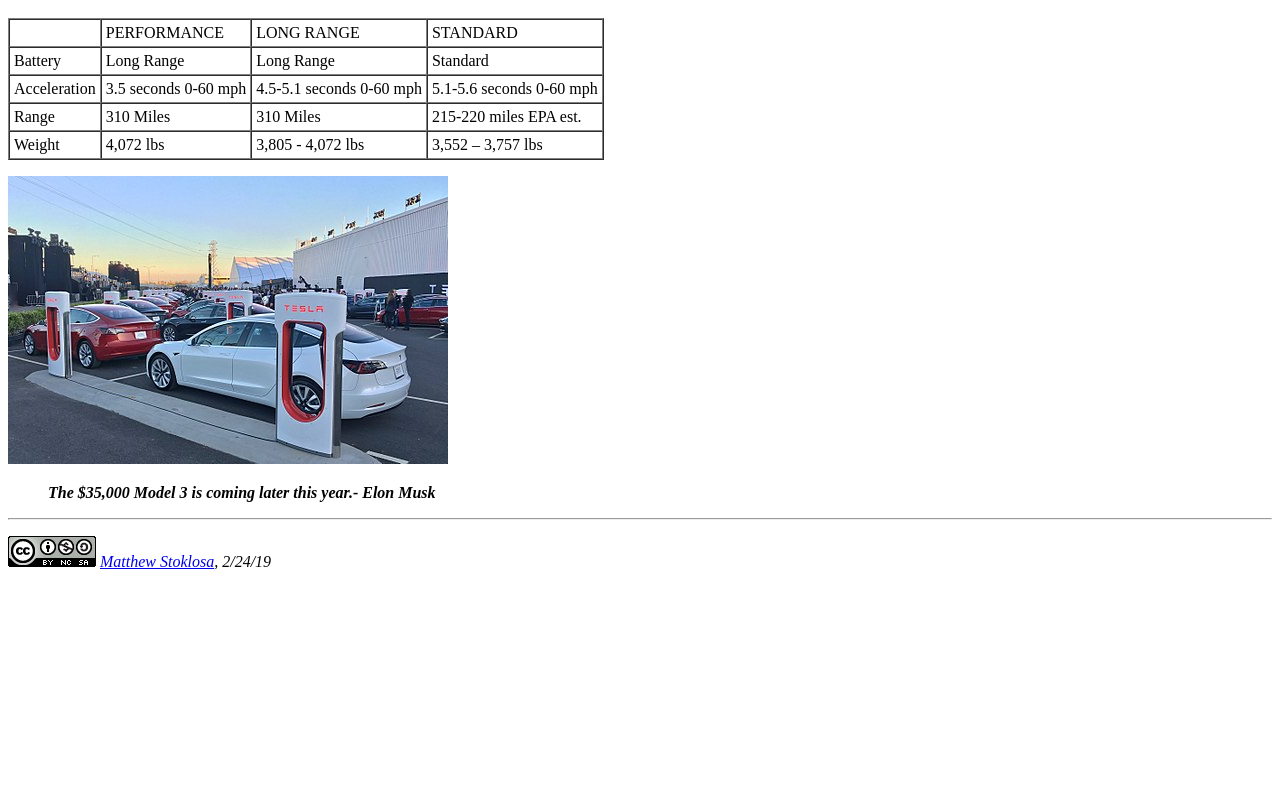
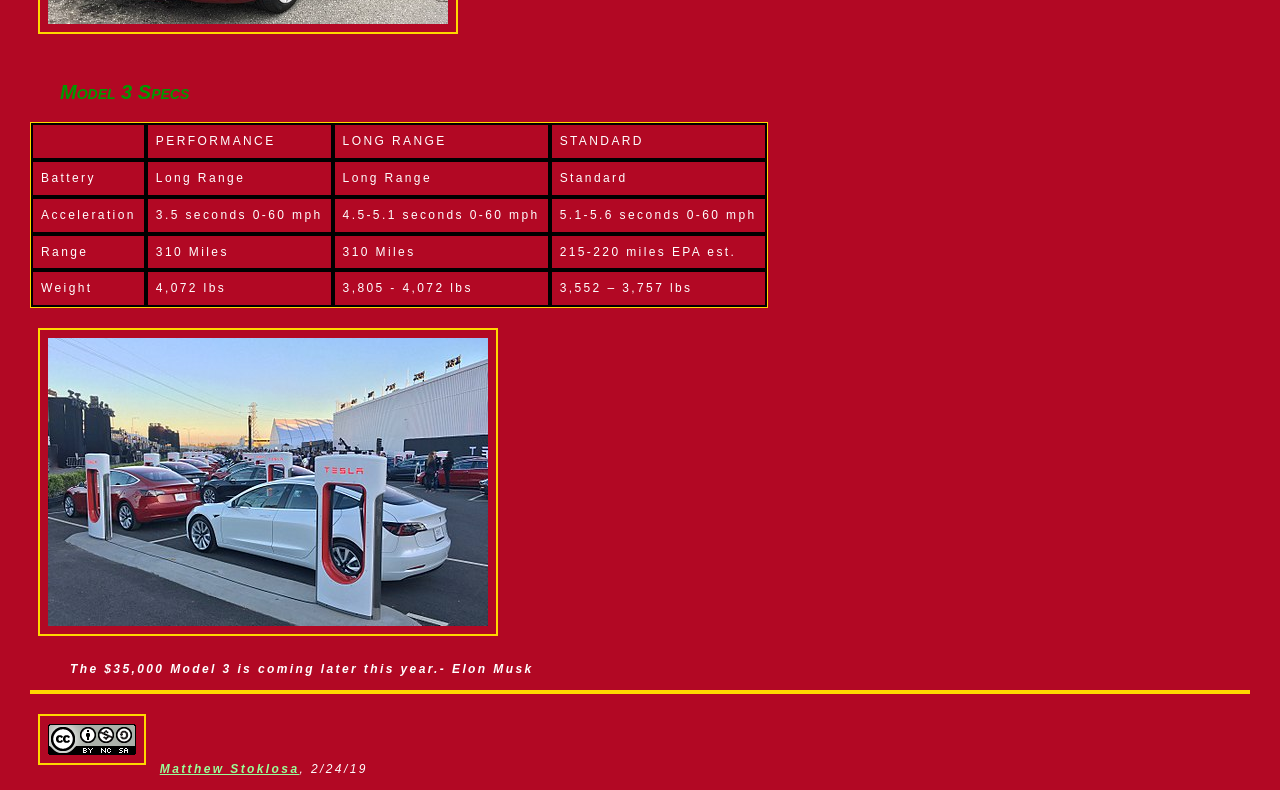
Before and after one commit to mes17/lis2360_webdevelopment, a plain HTML site: page lesson5_assignment/index.html in a window 1280 px wide. Shown: the part 1449-2239 px from the top of the page. Before the commit the page ends 2036 px from the top, so only its background shows below. Drawn offline with Linux system fonts and the light colour scheme.

Commit message:
lesson 5 second commit

```diff
--- a/lesson5_assignment/index.html
+++ b/lesson5_assignment/index.html
@@ -3,7 +3,8 @@
 
 <html>
 <head>
-        <!-- Webpage by Matthew Stoklosa 2/24/19-->
+    <link href="style.css" rel="stylesheet" type="text/css">
+        <!-- Webpage by Matthew Stoklosa 3/12/19-->
     <title>Tesla Model 3 Comparisons</title>
     <meta charset="UTF-8">
     <meta name="description" content="Tesla Model 3 comparisons">
--- a/lesson5_assignment/style.css
+++ b/lesson5_assignment/style.css
@@ -0,0 +1,86 @@
+@charset "UTF-8";
+/* Matthew Stoklosa 9/26/18 */
+
+html, body {
+	margin: 0;
+	padding: 0;
+}
+
+body {
+    with: 6000px;
+	font-family: Arial, Helvetica, sans-serif;
+	font-size: 12px;
+	line-height: 1.4em;
+	color: #009900;
+	background-color: #B20824;
+	padding: 0 30px;
+}
+
+/* basic text styles*/
+p, li, td {
+	letter-spacing: 0.2em;
+	color: #FFFFFF;
+    border-right: 1000px;
+
+}
+h1 {
+	font-size: 24px;
+	font-variant: small-caps;
+	line-height: 2em;
+    border-right: 1000px;
+
+}
+h2 {
+	font-size: 20px;
+	padding: 20px 30px 5px 30px;
+	font-variant: small-caps;
+
+
+}
+
+/* link styles */
+a:link {
+	font-weight: bold;
+	color: #99ff99;
+}
+a:visited {
+	font-weight: bold;
+	color: #38a2ad;
+}
+a:hover {
+	color: #38a2ad;
+    text-decoration: none;
+}
+
+/* table styles*/
+table {
+	border: solid #FFD700 1px;
+}
+td {
+	padding: 8px;
+	border: solid #000000 2px;
+}
+th {
+	font-weight: bold;
+	background-color: #009900;
+	text-align: center;
+	padding: 4px;
+	border: solid #FFD700 2px;
+}
+
+/* border styles*/
+hr {
+	border: solid #FFD700 2px;
+}
+
+img {
+	border: solid #FFD700 2px;
+    padding: 8px;
+	margin: 8px;
+
+}
+iframe {
+	border: solid #FFD700 2px;
+	padding: 8px;
+	margin: 8px;
+}
```
